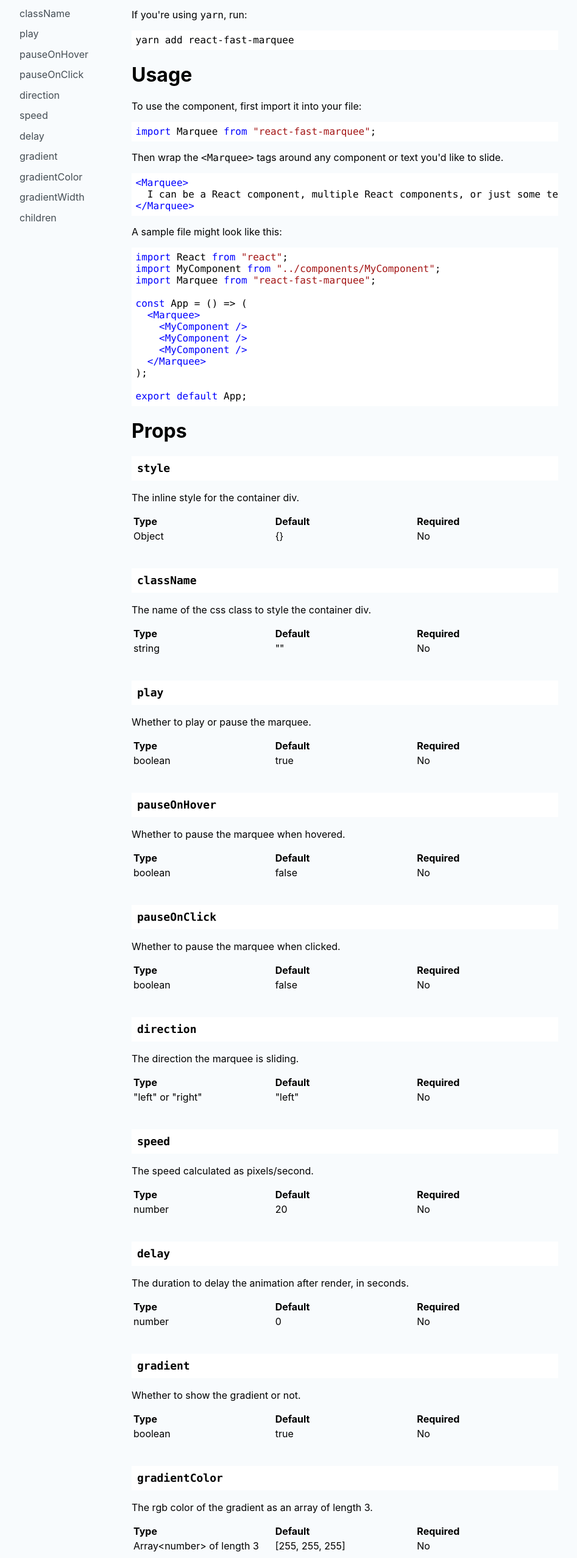
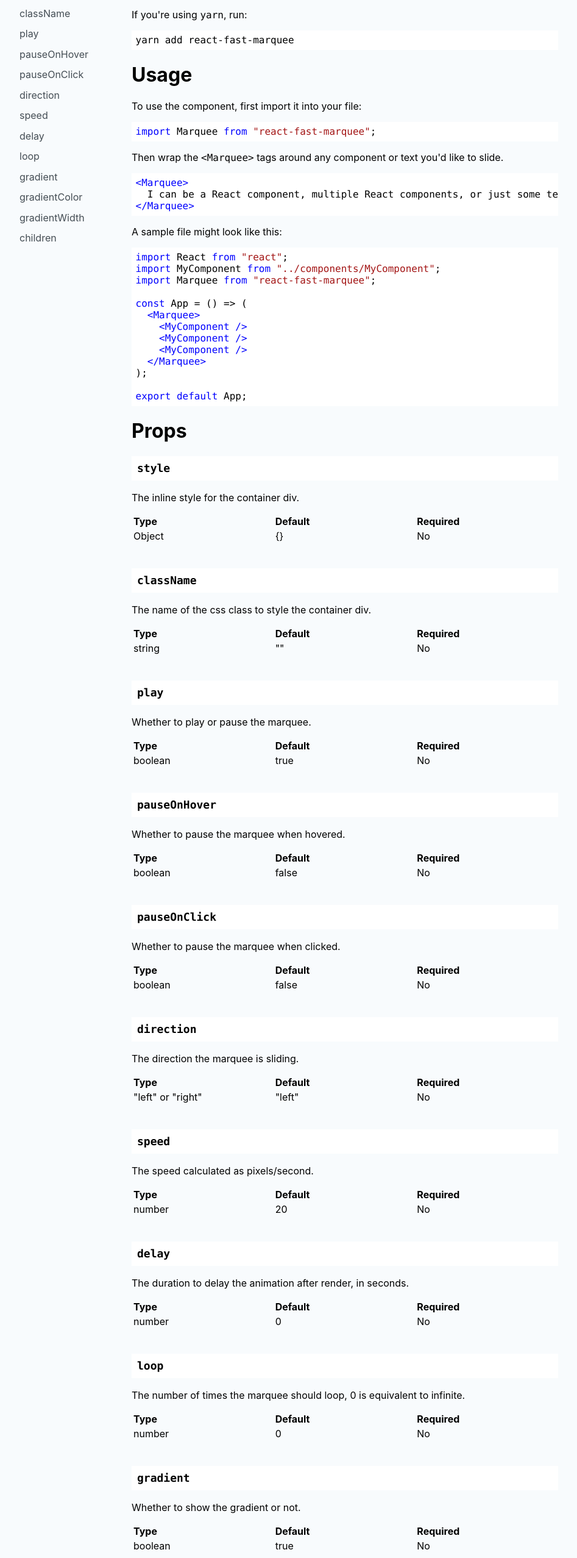
Before and after one commit to justin-chu/marquee-website, a React (Create React App) app: page /documentation in a window 1280 px wide. Shown: the part 242-2797 px from the top of the page at 61% size, without its empty margins (174-1121 px from the left). Built offline with nearby package versions, Linux system fonts and the light colour scheme.

Commit message:
Add loop prop

```diff
--- a/package.json
+++ b/package.json
@@ -11,7 +11,7 @@
     "npm": "^6.14.8",
     "react": "^16.14.0",
     "react-dom": "^16.14.0",
-    "react-fast-marquee": "^1.0.1",
+    "react-fast-marquee": "^1.2.0",
     "react-router-dom": "^5.2.0",
     "react-scripts": "3.4.3",
     "react-syntax-highlighter": "^15.2.1"
--- a/src/pages/Demo/Demo.css
+++ b/src/pages/Demo/Demo.css
@@ -45,7 +45,7 @@
 
 .playground-input {
   display: grid;
-  grid-template-columns: auto auto auto auto;
+  grid-template-columns: auto auto auto auto auto;
   grid-column-gap: 50px;
 }
 
@@ -93,6 +93,10 @@
     grid-template-columns: auto;
   }
 
+  .button {
+    margin: 0 auto;
+  }
+
   .playground-input {
     grid-template-columns: auto;
   }
--- a/src/pages/Demo/Demo.jsx
+++ b/src/pages/Demo/Demo.jsx
@@ -12,6 +12,7 @@
   const [direction, setDirection] = React.useState("left")
   const [speed, setSpeed] = React.useState(30)
   const [delay, setDelay] = React.useState(0)
+  const [loop, setLoop] = React.useState(0)
   const [gradient, setGradient] = React.useState(true)
   const [gradientColor, setGradientColor] = React.useState([248, 251, 253])
   const [gradientWidth, setGradientWidth] = React.useState(200)
@@ -25,7 +26,7 @@
       </div>
       <div style={{display: "flex", alignItems: "center", height: 300}}>
         <Marquee play={play} pauseOnHover={pauseOnHover} pauseOnClick={pauseOnClick} speed={speed}
-          direction={direction} delay={delay} gradient={gradient} gradientColor={gradientColor} gradientWidth={`${gradientWidth}px`} >
+          direction={direction} delay={delay} loop={loop} gradient={gradient} gradientColor={gradientColor} gradientWidth={`${gradientWidth}px`} >
           {index === 0 && SliderItems.map((item, index) => {
             return (
             <img src={require(`../../assets/images/${item.src}`)}
@@ -104,6 +105,10 @@
               <input style={{marginTop: 30}} value={delay} onChange={(e) => setDelay(e.target.value)} className="input" />
           </div>
           <div style={{display: "flex", flexDirection: "column", alignItems: "center"}}>
+            <h3 style={{marginTop: 30, marginBottom: -20}}>Loop (#):</h3>
+              <input style={{marginTop: 30}} value={delay} onChange={(e) => setLoop(e.target.value)} className="input" />
+          </div>
+          <div style={{display: "flex", flexDirection: "column", alignItems: "center"}}>
             <h3 style={{marginTop: 30, marginBottom: -20}}>Gradient color (rgb):</h3>
             <div style={{display: "flex", width: 180, justifyContent: "space-between", margin: "auto", marginTop: 30}}>
               <input value={gradientColor[0]} onChange={(e) => setGradientColor([e.target.value, gradientColor[1], gradientColor[2]])} className="input" />
--- a/src/pages/Documentation/Documentation.css
+++ b/src/pages/Documentation/Documentation.css
@@ -103,3 +103,7 @@
 :target::before:focus {
   outline: none;
 }
+
+:target::after:focus {
+  outline: none;
+}
--- a/src/pages/Documentation/Documentation.jsx
+++ b/src/pages/Documentation/Documentation.jsx
@@ -61,6 +61,11 @@
           <li style={{marginBottom: 10, marginLeft: 36}}>
             <a href="#delay" style={{fontWeight: "normal"}} className="menu-link">
               delay
+            </a>
+          </li>
+          <li style={{marginBottom: 10, marginLeft: 36}}>
+            <a href="#loop" style={{fontWeight: "normal"}} className="menu-link">
+              loop
             </a>
           </li>
           <li style={{marginBottom: 10, marginLeft: 36}}>
@@ -275,6 +280,24 @@
             <td>No</td>
           </tr>
         </table>
+        <a className="hash-link" id="loop" href="/documentation/#loop">
+          <SyntaxHighlighter className="props-name" language="javascript" style={vs}>
+            loop
+          </SyntaxHighlighter>
+        </a>
+        <p>The number of times the marquee should loop, 0 is equivalent to infinite.</p>
+        <table className="props-data">
+          <tr style={{fontWeight: "bold"}}>
+            <th>Type</th>
+            <th>Default</th>
+            <th>Required</th>
+          </tr>
+          <tr>
+            <td>number</td>
+            <td>0</td>
+            <td>No</td>
+          </tr>
+        </table>
         <a className="hash-link" id="gradient" href="/documentation/#gradient">
           <SyntaxHighlighter className="props-name" language="javascript" style={vs}>
             gradient
```
Also changed, not shown: 1 other file (tests, documents, lock files or other folders).
